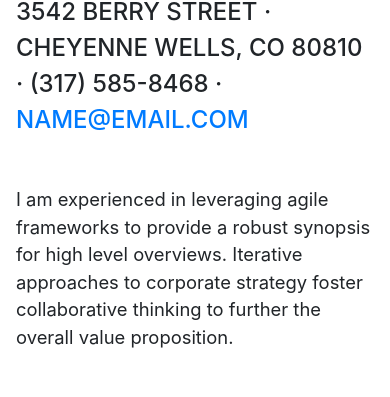
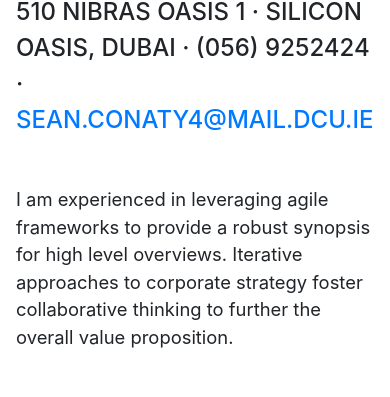
Before and after one commit to Seaneeconaty/portfolio, a website with bundled scripts: page index.html in a window 390 px wide. Shown: the part 188-585 px from the top of the page. Built offline with nearby package versions, Linux system fonts and the light colour scheme; a web font is replaced by a local one.

Commit message:
changed my address, phone number and email

```diff
--- a/index.html
+++ b/index.html
@@ -66,8 +66,8 @@
         <h1 class="mb-0">Sean
           <span class="text-primary">Conaty</span>
         </h1>
-        <div class="subheading mb-5">3542 Berry Street · Cheyenne Wells, CO 80810 · (317) 585-8468 ·
-          <a href="mailto:name@email.com">name@email.com</a>
+        <div class="subheading mb-5">510 Nibras Oasis 1 · Silicon Oasis, Dubai · (056) 9252424 ·
+          <a href="mailto:name@email.com">sean.conaty4@mail.dcu.ie</a>
         </div>
         <p class="lead mb-5">I am experienced in leveraging agile frameworks to provide a robust synopsis for high level overviews. Iterative approaches to corporate strategy foster collaborative thinking to further the overall value proposition.</p>
         <div class="social-icons">
```
Also changed, not shown: README.md.
